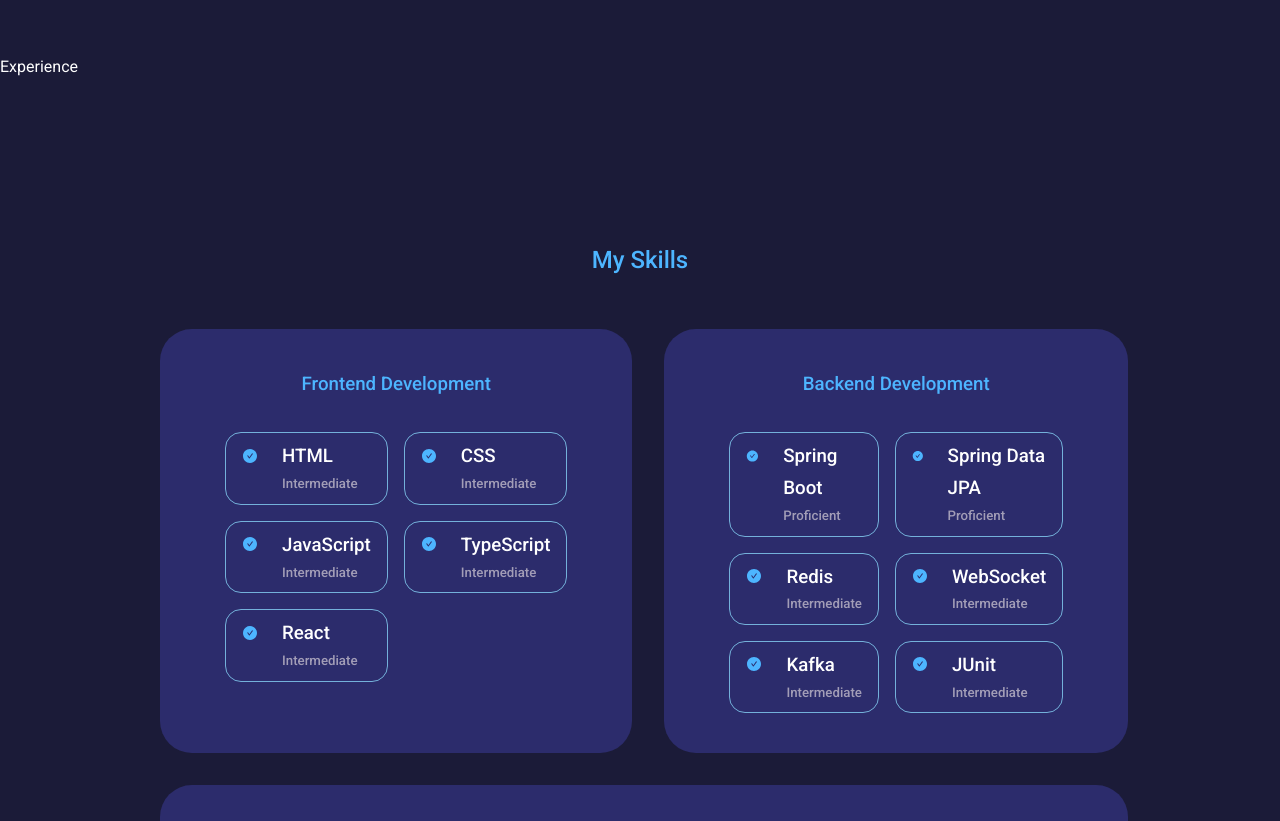
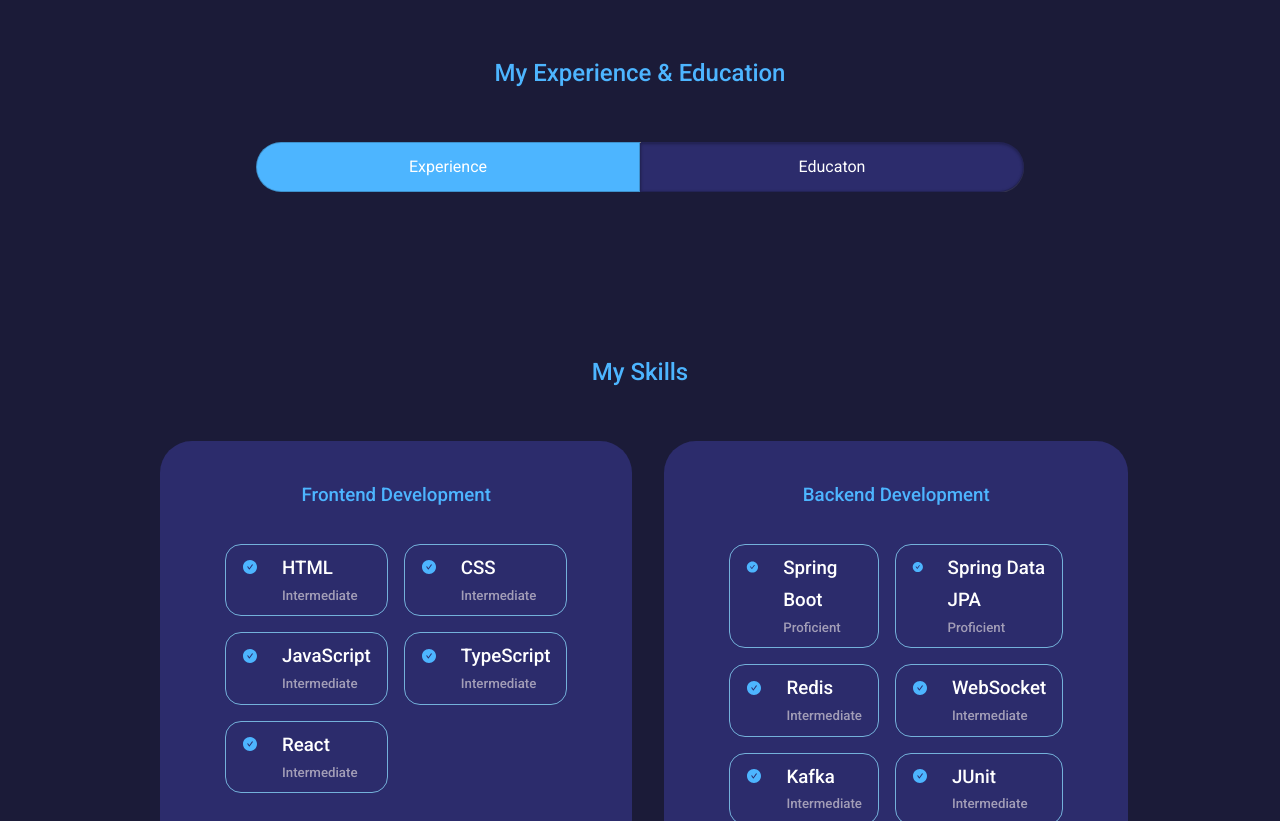
Before and after one commit to xiexixixi/yxhp, a React (Create React App) app: page / in a window 1280 px wide. Shown: the part 1657-2478 px from the top of the page. Built offline with nearby package versions, Linux system fonts and the light colour scheme.

Commit message:
finished the toggle switch for edu and exp

```diff
--- a/src/components/experience/Experience.tsx
+++ b/src/components/experience/Experience.tsx
@@ -1,9 +1,87 @@
-import React from 'react'
+import React, { useState } from 'react'
+// import './toggleswitch.css'
+import { styled } from 'styled-components';
 
-const Experience = () => {
+
+
+const Experience: React.FC = () => {
+
+  const [isChecked, setIsChecked] = useState(true);
+
+  const handleToggle = () => {
+    setIsChecked(!isChecked);
+  };
   return (
-    <section>Experience</section>
+    <section id='experience'>
+      <h2>My Experience & Education</h2>
+      <ToggleSwitch>
+        <input
+          type="radio"
+          id="radio-one"
+          name="switch-one"
+          value="yes"
+          checked={isChecked}
+          onChange={handleToggle}
+        />
+        <label htmlFor="radio-one">Experience</label>
+        <input
+          type="radio"
+          id="radio-two"
+          name="switch-one"
+          value="no"
+          checked={!isChecked}
+          onChange={handleToggle}
+        />
+        <label htmlFor="radio-two">Educaton</label>
+      </ToggleSwitch>
+
+
+    </section>
   )
 }
 
 export default Experience
+
+const ToggleSwitch = styled.div`
+  justify-content: center;
+  width: 100%;
+  display: flex;
+  margin-bottom: 36px;
+  overflow: hidden;
+
+  input {
+    position: absolute !important;
+    /* clip: rect(0, 0, 0, 0); */
+    height: 1px;
+    width: 1px;
+    border: 0;
+    overflow: hidden;
+  }
+
+  label {
+    width: 30%;
+    background-color: var(--color-bg-variant);
+    color: var(--color-white);
+    font-size: 1rem;
+    line-height: 1;
+    text-align: center;
+    padding: 1rem 2rem;
+    border: 1px solid rgba(0, 0, 0, 0.2);
+    box-shadow: inset 0 1px 3px rgba(0, 0, 0, 0.3), 0 1px rgba(255, 255, 255, 0.1);
+    transition: var(--transition);
+  }
+
+  label:hover {
+    cursor: pointer;
+  }
+  input:checked + label {
+    background-color: var(--color-primary);
+    box-shadow: none;
+  }
+  label:first-of-type {
+    border-radius: 2rem 0 0 2rem;
+  }
+  label:last-of-type {
+    border-radius: 0 2rem 2rem 0;
+  }
+`
--- a/src/components/skills/Skills.tsx
+++ b/src/components/skills/Skills.tsx
@@ -49,7 +49,7 @@ const skills: SkillDetail[] = [
 ]
 const Skills = () => {
   return (
-    <section id='experience'>
+    <section id='skills'>
       {/* <h5>What Skills I Have</h5> */}
       <h2>My Skills</h2>
       <div className="container experience__container">
```
